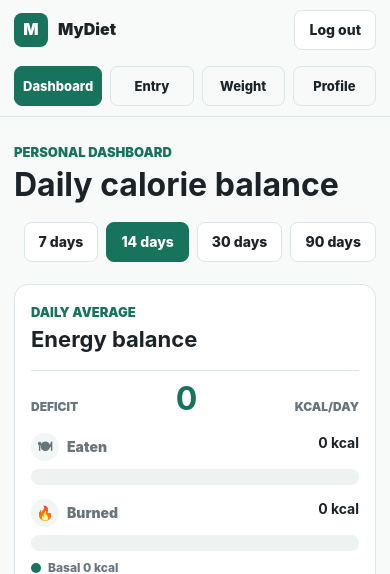
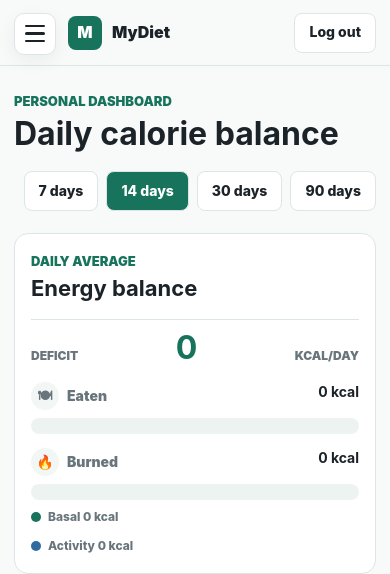
Before and after one commit to halilayyildiz/mydiet, a Flask app: page / in a window 390 px wide. Shown: the top 574 px of the page. Run offline with Flask 3, Linux system fonts and the light colour scheme; data that the repository does not hold is empty.

Commit message:
Add mobile nav menu and refresh asset version

```diff
--- a/src/mydiet/app.py
+++ b/src/mydiet/app.py
@@ -34,7 +34,7 @@ from mydiet.nutrition import (
 from mydiet.settings import Settings, get_settings
 
 
-ASSET_VERSION = "20260614-2"
+ASSET_VERSION = "20260614-5"
 
 
 def create_app(
--- a/static/styles.css
+++ b/static/styles.css
@@ -42,8 +42,8 @@ textarea {
   background: rgba(247, 250, 249, 0.94);
   border-bottom: 1px solid var(--line);
   display: grid;
-  gap: 16px;
-  grid-template-columns: auto 1fr auto;
+  gap: 12px;
+  grid-template-columns: auto minmax(0, auto) 1fr;
   min-height: 66px;
   padding: 0 28px;
   position: sticky;
@@ -56,6 +56,8 @@ textarea {
   display: inline-flex;
   gap: 10px;
   font-weight: 900;
+  justify-self: start;
+  min-height: 44px;
   text-decoration: none;
 }
 
@@ -70,15 +72,7 @@ textarea {
   width: 34px;
 }
 
-.site-nav {
-  display: flex;
-  gap: 8px;
-  justify-content: center;
-}
-
-.site-nav a,
 .range-control button,
-.month-form button,
 .logout-button,
 .stack-form button,
 .profile-grid button {
@@ -92,15 +86,126 @@ textarea {
   text-decoration: none;
 }
 
-.site-nav a {
-  align-items: center;
-  display: inline-flex;
+.nav-menu {
+  position: relative;
 }
 
-.site-nav a.active,
+.nav-menu[open]::before {
+  background: rgba(27, 35, 40, 0.28);
+  content: "";
+  inset: 0;
+  position: fixed;
+  z-index: 28;
+}
+
+.menu-button {
+  align-items: center;
+  background: var(--panel);
+  border: 1px solid var(--line);
+  border-radius: 10px;
+  box-shadow: 0 6px 18px rgba(27, 35, 40, 0.06);
+  cursor: pointer;
+  display: inline-flex;
+  flex-direction: column;
+  gap: 5px;
+  height: 42px;
+  justify-content: center;
+  list-style: none;
+  padding: 0;
+  transition: background 140ms ease, border-color 140ms ease, box-shadow 140ms ease;
+  width: 42px;
+  -webkit-tap-highlight-color: transparent;
+}
+
+.menu-button::-webkit-details-marker {
+  display: none;
+}
+
+.menu-button span {
+  background: var(--ink);
+  border-radius: 999px;
+  display: block;
+  height: 2.5px;
+  transition: opacity 140ms ease, transform 140ms ease, background 140ms ease;
+  width: 20px;
+}
+
+.nav-menu[open] .menu-button {
+  background: rgba(0, 99, 136, 0.24);
+  border-color: rgba(0, 99, 136, 0.24);
+  box-shadow: none;
+  position: fixed;
+  left: 232px;
+  top: 19px;
+  z-index: 31;
+}
+
+.nav-menu[open] .menu-button span {
+  background: white;
+}
+
+.nav-menu[open] .menu-button span:nth-child(1) {
+  transform: translateY(7.5px) rotate(45deg);
+}
+
+.nav-menu[open] .menu-button span:nth-child(2) {
+  opacity: 0;
+}
+
+.nav-menu[open] .menu-button span:nth-child(3) {
+  transform: translateY(-7.5px) rotate(-45deg);
+}
+
+.menu-panel {
+  background: #062d38;
+  bottom: 0;
+  box-shadow: 16px 0 44px rgba(27, 35, 40, 0.28);
+  color: white;
+  display: grid;
+  grid-auto-rows: min-content;
+  left: 0;
+  min-width: 296px;
+  padding: 0;
+  position: fixed;
+  top: 0;
+  width: min(296px, 86vw);
+  z-index: 30;
+}
+
+.nav-menu:not([open]) .menu-panel {
+  display: none;
+}
+
+.menu-panel a {
+  align-items: center;
+  border-top: 1px solid rgba(255, 255, 255, 0.12);
+  display: flex;
+  font-size: 22px;
+  font-weight: 900;
+  min-height: 78px;
+  padding: 0 34px;
+  text-decoration: none;
+}
+
+.menu-panel a.active,
+.menu-panel a:hover {
+  background: rgba(255, 255, 255, 0.08);
+  color: white;
+}
+
+.menu-title {
+  align-items: center;
+  background: #0a3a49;
+  display: flex;
+  font-size: 26px;
+  font-weight: 950;
+  justify-content: center;
+  min-height: 82px;
+  padding: 0 74px 0 28px;
+}
+
 .range-control button.selected {
   background: var(--green);
-  border-color: var(--green);
   color: white;
 }
 
@@ -112,6 +217,11 @@ button {
 button:disabled {
   cursor: wait;
   opacity: 0.72;
+}
+
+.logout-form {
+  grid-column: 3;
+  justify-self: end;
 }
 
 .logout-button {
@@ -932,18 +1042,7 @@ h2 {
 
 @media (max-width: 820px) {
   .site-header {
-    grid-template-columns: 1fr auto;
-  }
-
-  .site-nav {
-    grid-column: 1 / -1;
-    justify-content: stretch;
-    order: 3;
-  }
-
-  .site-nav a {
-    flex: 1;
-    justify-content: center;
+    grid-template-columns: auto minmax(0, auto) 1fr;
   }
 
   .toolbar,
@@ -1015,9 +1114,8 @@ h2 {
     padding: 10px 14px;
   }
 
-  .site-nav a {
-    font-size: 13px;
-    padding: 0 8px;
+  .nav-menu[open] .menu-button {
+    left: min(calc(86vw - 64px), 232px);
   }
 
   .metric strong {
--- a/templates/base.html
+++ b/templates/base.html
@@ -8,17 +8,25 @@
   </head>
   <body>
     <header class="site-header">
+      <details class="nav-menu">
+        <summary class="menu-button" aria-label="Open navigation menu">
+          <span></span>
+          <span></span>
+          <span></span>
+        </summary>
+        <nav class="menu-panel" aria-label="Primary navigation">
+          <div class="menu-title">MyDiet</div>
+          <a class="{{ 'active' if active_page == 'dashboard' else '' }}" href="{{ url_for('dashboard') }}">Dashboard</a>
+          <a class="{{ 'active' if active_page == 'entry' else '' }}" href="{{ url_for('entry_form') }}">Entry</a>
+          <a class="{{ 'active' if active_page == 'weight' else '' }}" href="{{ url_for('weight') }}">Weight</a>
+          <a class="{{ 'active' if active_page == 'profile' else '' }}" href="{{ url_for('profile') }}">Profile</a>
+        </nav>
+      </details>
       <a class="brandmark" href="{{ url_for('dashboard') }}" aria-label="MyDiet home">
         <span class="brand-icon">M</span>
         <span>MyDiet</span>
       </a>
-      <nav class="site-nav" aria-label="Primary navigation">
-        <a class="{{ 'active' if active_page == 'dashboard' else '' }}" href="{{ url_for('dashboard') }}">Dashboard</a>
-        <a class="{{ 'active' if active_page == 'entry' else '' }}" href="{{ url_for('entry_form') }}">Entry</a>
-        <a class="{{ 'active' if active_page == 'weight' else '' }}" href="{{ url_for('weight') }}">Weight</a>
-        <a class="{{ 'active' if active_page == 'profile' else '' }}" href="{{ url_for('profile') }}">Profile</a>
-      </nav>
-      <form action="{{ url_for('logout') }}" method="post">
+      <form class="logout-form" action="{{ url_for('logout') }}" method="post">
         <button class="logout-button" type="submit">Log out</button>
       </form>
     </header>
```
Also changed, not shown: tests/test_app.py (+11 -4 lines).
